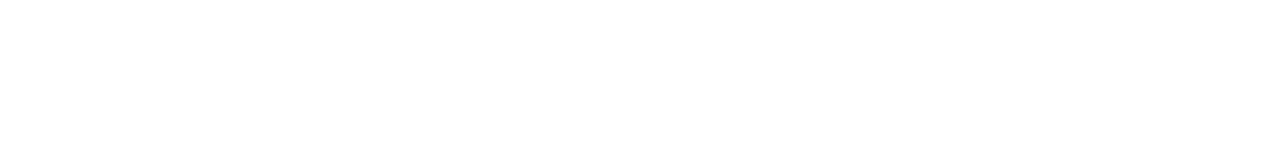
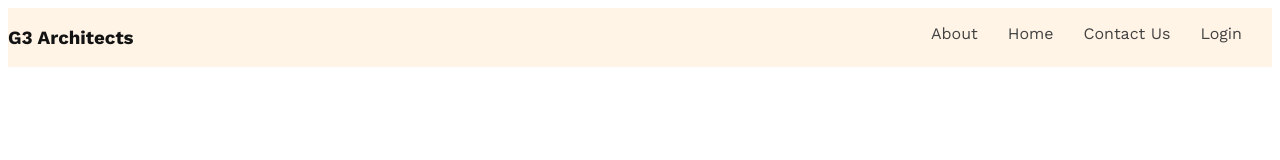
Before and after one commit to Tofazzal-13/architects, a plain HTML site: page index.html in a window 1280 px wide. Drawn offline with nearby package versions, Linux system fonts and the light colour scheme.

Commit message:
navbar added

```diff
--- a/index.html
+++ b/index.html
@@ -6,9 +6,20 @@
     <title>Architect</title>
     <link rel="stylesheet" href="style/style.css">
 </head>
-<body>
-    <header>
+<body class="work_sans_font ">
+    <header class="bg_color">
+        <nav class="navbar display_flex">
+            <h3 class="dark_01">G3 Architects</h3>
+            <ul class="display_flex">
+                <li class="nav_item"><a href="" class="nav_link dark_02">About</a></li>
+                <li class="nav_item"><a href="" class="nav_link dark_02">Home</a></li>
+                <li class="nav_item"><a href="" class="nav_link dark_02">Contact Us</a></li>
+                <li class="nav_item"><a href="" class="nav_link dark_02">Login</a></li>
+            </ul>
+        </nav>
+        <div class="banner">
 
+        </div>
     </header>
     <main>
 
--- a/style/style.css
+++ b/style/style.css
@@ -0,0 +1,46 @@
+/* text font link */
+@import url('https://fonts.googleapis.com/css2?family=Work+Sans:ital,wght@0,100..900;1,100..900&display=swap');
+
+.work_sans_font {
+  font-family: "Work Sans", sans-serif;
+  font-style: normal;
+}
+
+
+
+/* share styles  */
+.display_flex{
+    display: flex;
+}
+.bg_color{
+    background-color: rgba(255, 144, 14, 0.1);
+}
+.dark_01{
+    color: #131313;
+}
+.dark_02{
+    color: #424242;
+}
+
+.dark_03{
+    color: #727272;
+}
+
+/* header styles */
+
+/* navbar styles */
+.navbar{
+  justify-content: space-between;
+}
+.nav_item{
+    list-style: none;
+    margin-right: 30px;
+}
+.nav_link{
+    text-decoration: none;
+    font-weight: 500px;
+}
+.navbar, .banner{
+    max-width: 1440px;
+    margin: 0 auto;
+}
```
